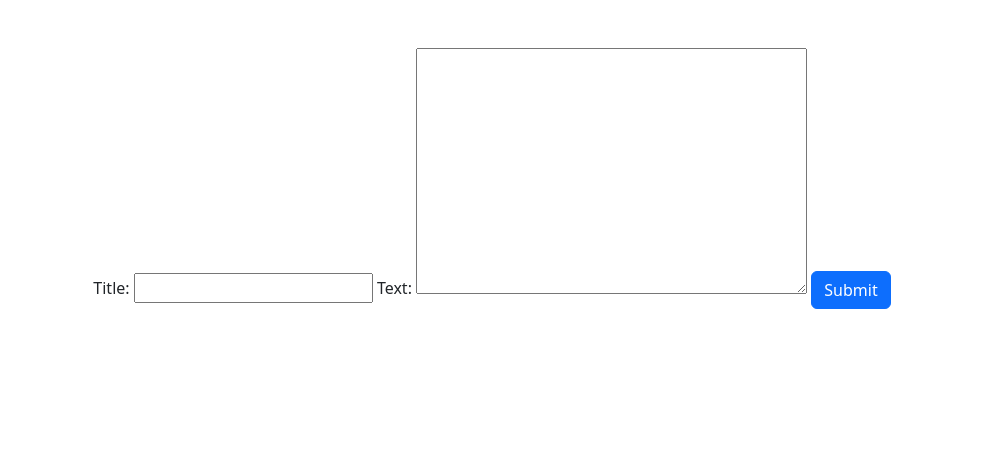
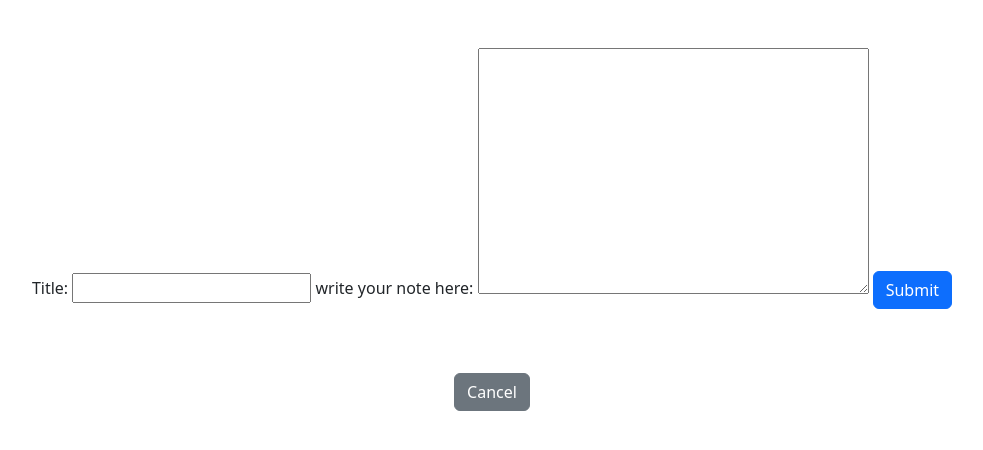
Before and after one commit to sachin-007/PyDjangoLinkedIn, a Django app: page /smart/notes/new in a window 1280 px wide. Shown: the top 450 px of the page, without its empty margins (148-1131 px from the left). Run offline with Django 4.2, Linux system fonts and the light colour scheme.

Commit message:
UpnDelCom

```diff
--- /dev/null
+++ b/notes/forms.py
@@ -0,0 +1,20 @@
+from django import forms
+from .models import Notes
+
+class NotesForm(forms.ModelForm):
+    class Meta:
+        model=Notes
+        fields=('title','text')
+        widget={
+            'title':forms.TextInput(attrs={'class':'form-control my-5'}),
+            'text':forms.Textarea(attrs={'class':'form-control mb-5'})
+        }
+        labels={
+            'text':'write your note here:',
+        }
+
+    # def clean_title(self):
+    #     title = self.cleaned_data["title"]
+    #     if 'Django' not in title:
+    #         raise forms.ValidationError("we only accept notes about Django!")
+    #     return title
--- a/notes/models.py
+++ b/notes/models.py
@@ -1,7 +1,9 @@
 from django.db import models
+from django.contrib.auth.models import User
 
 # Create your models here.
 class Notes(models.Model):
     title=models.CharField(max_length=200)
     text=models.TextField()
     created=models.DateTimeField(auto_now_add=True)
+    user = models.ForeignKey(User,on_delete=models.CASCADE,related_name="notes")
--- a/notes/templates/notes/note_detail.html
+++ b/notes/templates/notes/note_detail.html
@@ -5,4 +5,10 @@
     <h1 class="my-5">{{note.title}}</h1>
     <p>{{note.text}}</p>
 </div>
+
+<a href="{% url 'notes.list' %}" class="btn btn-secondary my-5">Back</a>
+<a href="{% url 'notes.update' pk=note.id %}" class="btn btn-secondary">Edit</a>
+<a href="{% url 'notes.delete' pk=note.id %}" class="btn btn-danger">Delete</a>
+
+
 {% endblock  %}
--- a/notes/templates/notes/notes_form.html
+++ b/notes/templates/notes/notes_form.html
@@ -2,9 +2,17 @@
 
 {% block content %}
 
-<form action="{% url 'notes.new' %}" method="POST">{% csrf_token %}
+<form method="POST">{% csrf_token %}
     {{form}}
-    <button type="submit" class="btn btn-primary my-5">Submit</button>
+    <button type="submit" class="btn btn-primary my-5"> Submit </button>
 </form>
 
+{%if form.errors%}
+<div class="alert alert-danger my-5">
+    {{form.errors.title.as_text}}
+</div>
+{%endif%}
+
+<a href="{% url 'notes.list'%}" class="btn btn-secondary">Cancel</a>
+
 {% endblock %}
--- a/notes/urls.py
+++ b/notes/urls.py
@@ -6,5 +6,7 @@ urlpatterns = [
     # path('notes',views.list),
     path('notes',views.NotesListView.as_view(),name="notes.list"),
     path('notes/<int:pk>',views.NotesDetailView.as_view(),name="notes.detail"),
+    path('notes/<int:pk>/edit',views.NotesUpdateView.as_view(),name="notes.update"),
+    path('notes/<int:pk>/delete',views.NotesDeleteView.as_view(),name="notes.delete"),
     path('notes/new',views.NotesCreateView.as_view(),name="notes.new"),
 ]
--- a/notes/views.py
+++ b/notes/views.py
@@ -1,17 +1,19 @@
 from django.shortcuts import render
 from django.http import Http404
 
+from .forms import NotesForm
 # Create your views here.
 from .models import Notes
 
-from django.views.generic import CreateView,ListView,DetailView
+from django.views.generic import CreateView,ListView,DetailView,UpdateView
+from django.views.generic.edit import DeleteView
 
 
 class NotesCreateView(CreateView):
     model = Notes
-    fields = ['title','text']
+    # fields = ['title','text']
     success_url = "/smart/notes"
-
+    form_class = NotesForm
 
 class NotesListView(ListView):
     model = Notes
@@ -23,10 +25,19 @@ class NotesDetailView(DetailView):
     context_object_name = "note"
     template_name = "notes/note_detail.html"
 
-
 def detail(request,pk):
     try:
         note=Notes.objects.get(pk=pk)
     except Notes.DoesNotExist:
         raise Http404("note that you are finding is not exist / valid")
     return render(request,'notes/note_detail.html',{'note':note})
+
+class NotesUpdateView(UpdateView):
+    model=Notes
+    success_url = "/smart/notes"
+    form_class= NotesForm
+
+class NotesDeleteView(DeleteView):
+    model=Notes
+    success_url = "/smart/notes"
+    template_name = "notes/notes_delete.html"
--- a/static/css/style.css
+++ b/static/css/style.css
@@ -9,3 +9,7 @@
 .list-h1{
     color: purple;
 }
+
+ul-errorlist{
+    display: none;
+}
```
Also changed, not shown: notes/templates/notes/notes_delete.html (added, +14 -0 lines), db.sqlite3, notes/migrations/0002_notes_user.py (added).
